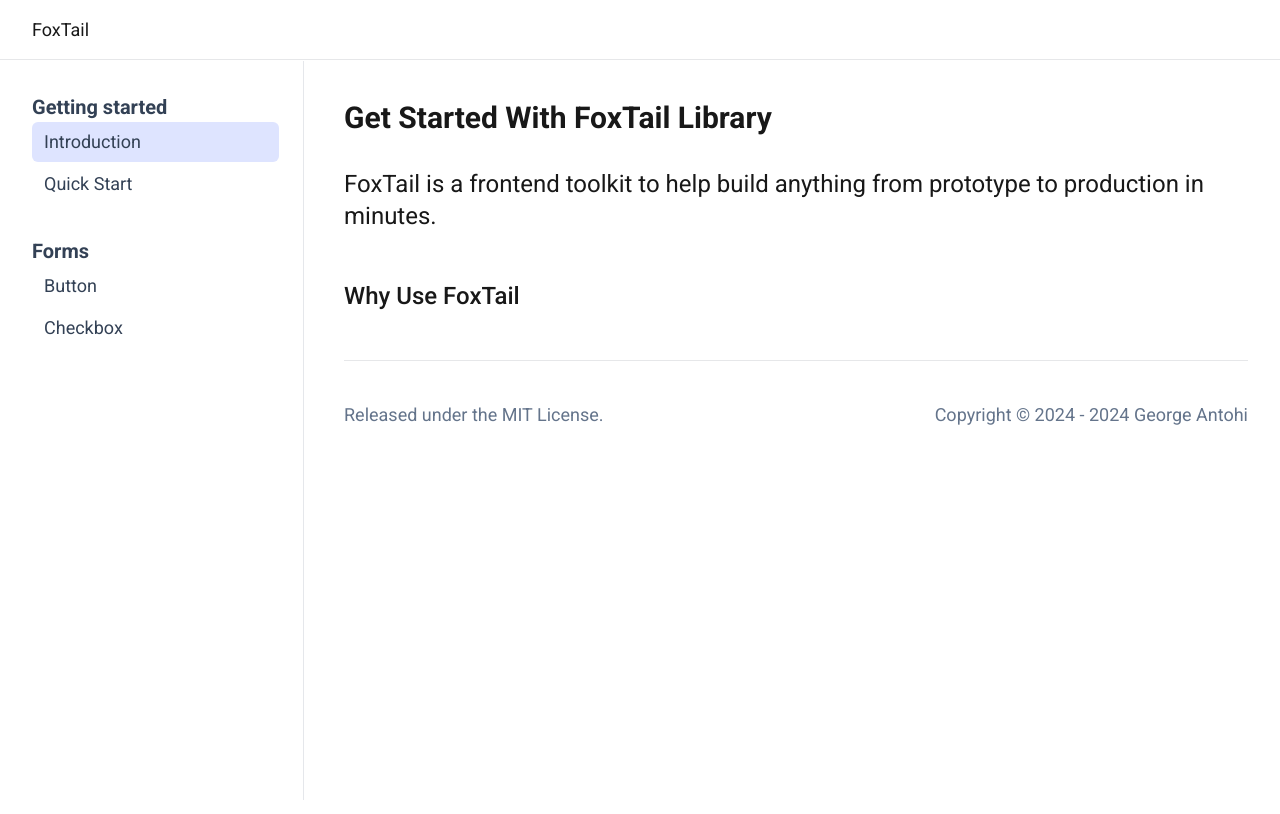
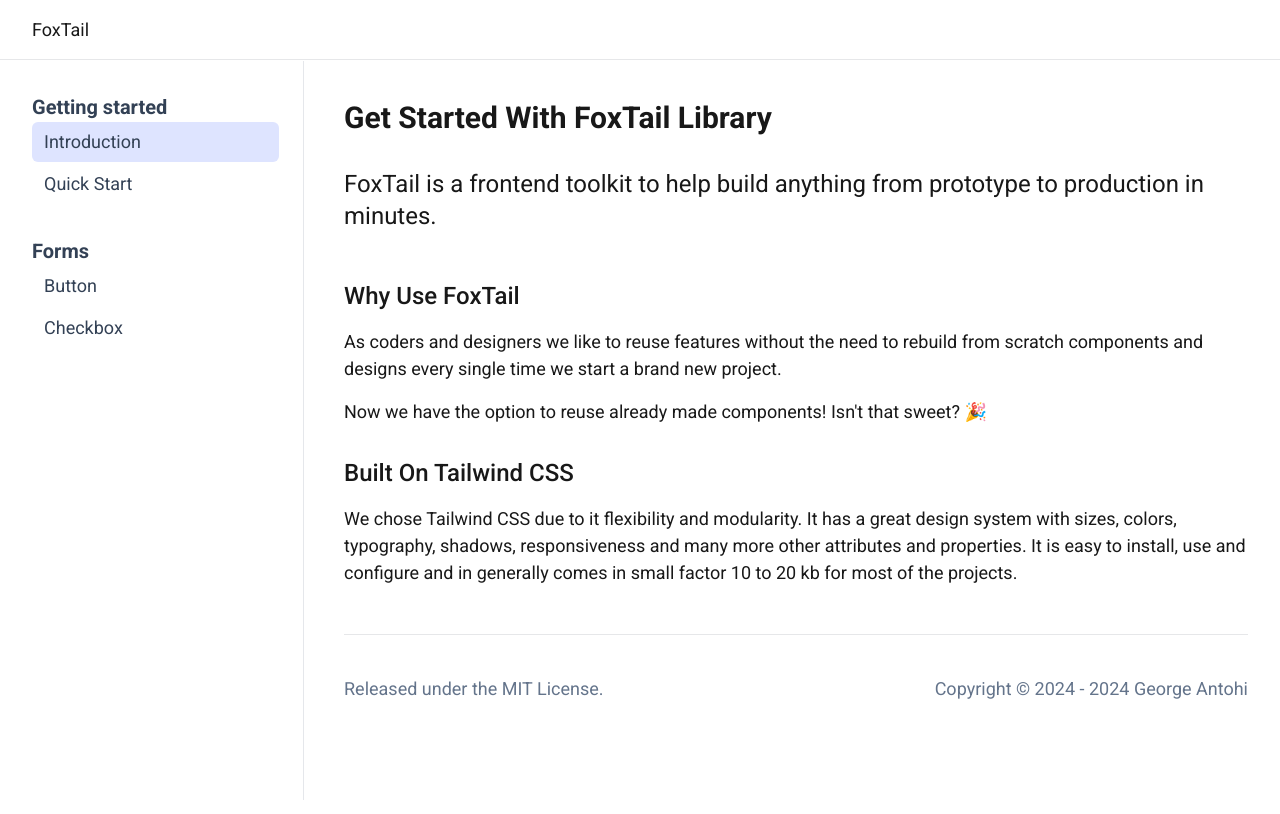
Before and after one commit to sg1asgard/vuefoxtail, a Vue app: page /getting-started/introduction in a window 1280 px wide. Built offline with nearby package versions, Linux system fonts and the light colour scheme; what @highlightjs/vue-plugin would draw is missing.

Commit message:
general info

```diff
--- a/src/views/getting-started/IntroductionView.vue
+++ b/src/views/getting-started/IntroductionView.vue
@@ -16,7 +16,23 @@
 
       <section class="mb-8">
         <PageHeader2 :sectionTitle="`Why use ${appName}`" />
-        <p></p>
+        <p class="mb-4">
+          As coders and designers we like to reuse features without the need to rebuild from scratch
+          components and designs every single time we start a brand new project.
+        </p>
+        <p class="mb-4">
+          Now we have the option to reuse already made components! Isn't that sweet? 🎉
+        </p>
+      </section>
+
+      <section class="mb-8">
+        <PageHeader2 :sectionTitle="`Built on Tailwind CSS`" />
+        <p class="mb-4">
+          We chose Tailwind CSS due to it flexibility and modularity. It has a great design system
+          with sizes, colors, typography, shadows, responsiveness and many more other attributes and
+          properties. It is easy to install, use and configure and in generally comes in small
+          factor 10 to 20 kb for most of the projects.
+        </p>
       </section>
     </MainPart>
   </MainLayout>
```
